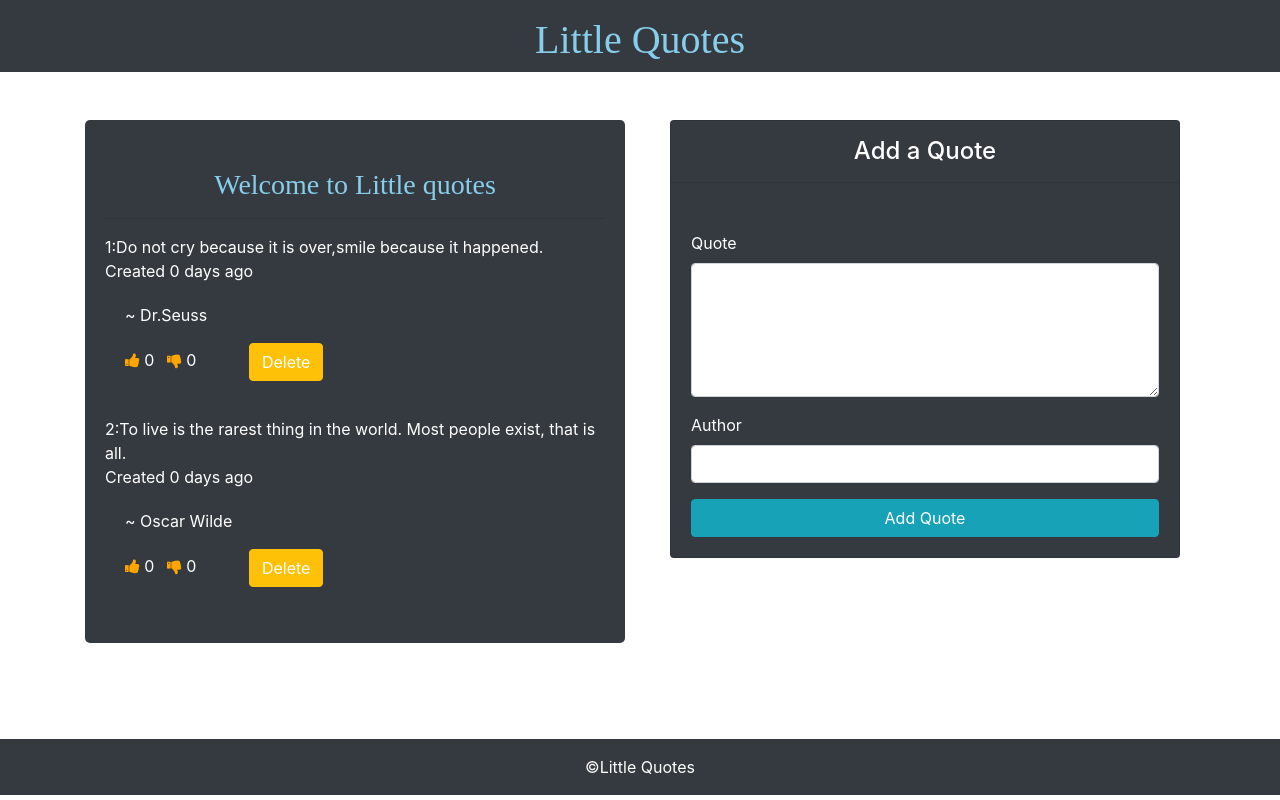
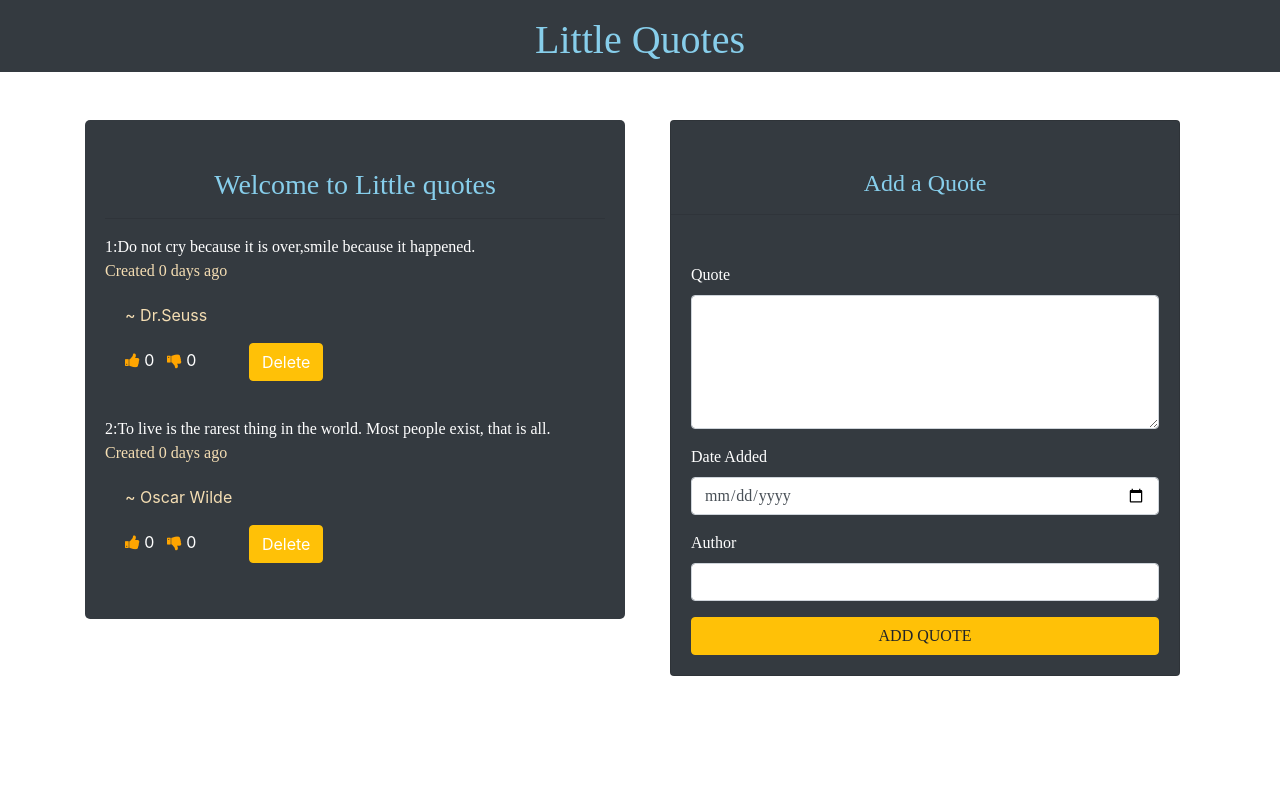
Before and after one commit to IreneMercy/Quotes, an Angular app: page / in a window 1280 px wide. Built offline with nearby package versions, Linux system fonts and the light colour scheme.

Commit message:
add date input

```diff
--- a/src/app/app.component.html
+++ b/src/app/app.component.html
@@ -9,15 +9,13 @@
     <div class="quotes text-center mb-5 bg-dark text-white pt-3">
       <h1 class="text-titlecase title">{{title}}</h1>
       <app-quotes></app-quotes>
+      <!-- <footer class="container-fluid mt-5">
+        <div class="row">
+          <div class="col-md-12 text-center bg-dark pt-3 text-white">
+            <p>&copy;Little Quotes</p>
+          </div>
+        </div>
+      </footer> -->
     </div>
-
-    <footer class="container-fluid pt-5">
-      <div class="row">
-        <div class="col-md-12 text-center bg-dark pt-3 text-white">
-          <p>&copy;Little Quotes</p>
-        </div>
-      </div>
-    </footer>
-
   </body>
 </html>
--- a/src/app/quote-form/quote-form.component.html
+++ b/src/app/quote-form/quote-form.component.html
@@ -1,7 +1,7 @@
 <div class="container-fluid mt-5">
   <div class="card bg-dark text-white">
     <div class="card-title">
-        <h4 class="text-center text-titlecase mt-3">Add a Quote</h4>
+        <h4 class="text-center text-titlecase mt-5 form-title">Add a Quote</h4>
         <hr>
     </div>
     <div class="card-body">
@@ -13,10 +13,13 @@
             <p>Add a quote</p>
           </div>
         </div>
-        <!-- <div class="form-group">
-          <label>Date</label>
-          <input type="date" name="date" class="form-control" id="date">
-        </div> -->
+        <div class="form-group">
+          <label>Date Added</label>
+          <input type="date" name="date" class="form-control" id="date" [(ngModel)] = "newQuotes.datePublished" #name='ngModel' required>
+          <div class="alert alert-danger" [hidden]=name.valid||name.pristine>
+            <p>Date required</p>
+          </div>
+        </div>
         <div class="form-group">
           <label>Author</label>
           <input type="text" name="author" class="form-control" id="author" [(ngModel)] = "newQuotes.author" #name='ngModel' required>
@@ -24,7 +27,7 @@
             <p>Author required</p>
           </div>
         </div>
-        <button type="submit" class="btn btn-info w-100" name="button">Add Quote</button>
+        <button type="submit" class="btn btn-warning  w-100 submit-quote" name="button">Add Quote</button>
       </form>
     </div>
   </div>
--- a/src/app/quotes-details/quotes-details.component.html
+++ b/src/app/quotes-details/quotes-details.component.html
@@ -7,7 +7,7 @@
   </head>
   <body>
     <div class="card-body bg-dark text-white">
-      <p>
+      <p class="author mr-5">
         ~ {{quotes.author}}
       </p>
       <span (click)="upVote()" class="fa fa-thumbs-up thumbsup"></span>
--- a/src/app/quotes/quotes.component.html
+++ b/src/app/quotes/quotes.component.html
@@ -5,7 +5,7 @@
     <title>Quotes</title>
     <link rel="stylesheet" href="https://stackpath.bootstrapcdn.com/bootstrap/4.3.1/css/bootstrap.min.css" integrity="sha384-ggOyR0iXCbMQv3Xipma34MD+dH/1fQ784/j6cY/iJTQUOhcWr7x9JvoRxT2MZw1T" crossorigin="anonymous">
   </head>
-  <body>
+  <body class="bg-liht">
     <div class="container">
       <div class="row">
         <div class="col-md-6">
@@ -15,7 +15,7 @@
              <p *ngFor='let quote of quotes; let i=index' >
                 {{quote.id}}:{{quote.quote}}
                 <br>
-                Created  {{quote.datePublished|date|countDate}} days ago
+                <span class="daystogo">Created  {{quote.datePublished|date|countDate}} days ago</span>
                   <app-quotes-details  [quotes]='quote' (quoteDelete)= 'quoteCompleted($event,i)'></app-quotes-details>
              </p>
            </div>
@@ -24,6 +24,7 @@
           <app-quote-form (addQuotes)="addNewQuote($event)"></app-quote-form>
         </div>
       </div>
+
     </div>
 
   </body>
--- a/src/app/quotes/quotes.component.ts
+++ b/src/app/quotes/quotes.component.ts
@@ -9,7 +9,7 @@ import { Quotes } from '../quotes';
 export class QuotesComponent implements OnInit {
   title:Quotes;
   quotes:Quotes[]=[
-  new Quotes(1, 'Do not cry because it is over,smile because it happened.', 'Dr.Seuss', new Date()),
+  new Quotes(1, 'Do not cry because it is over,smile because it happened.', 'Dr.Seuss', new Date(2019,7,16)),
   new Quotes(2, 'To live is the rarest thing in the world. Most people exist, that is all.', 'Oscar Wilde', new Date()),
 
 
--- a/src/styles.css
+++ b/src/styles.css
@@ -4,7 +4,9 @@
 .thumbsdown{
   color: orange;
 }
-
+.container{
+  font-family: italic;
+}
 .card-quotes{
   border-radius: 5px;
 }
@@ -19,4 +21,22 @@
 }
 .delete{
   color: orange;
+
 }
+.daystogo{
+  color:wheat;
+}
+.form-title{
+  color: skyblue;
+  text-transform:titlecase
+
+}
+.author{
+  color: wheat;
+}
+.submit-quote{
+  font-weight: bolder;
+  color: skyblue;
+  font-size: 20px;
+  text-transform: uppercase;
+}
```
